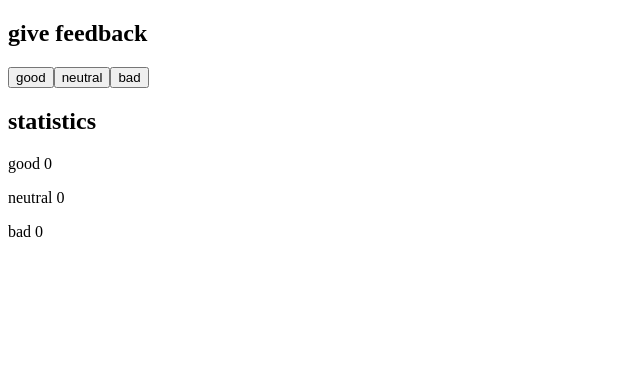
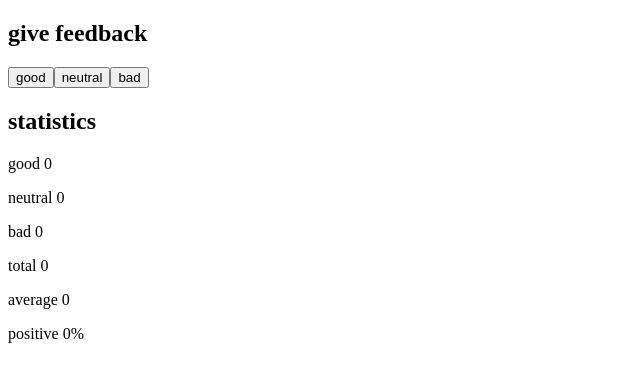
Before and after one commit to Coder-3/fullstack-open-2020, a React (Create React App) app in the folder part1/unicafe/: page / in a window 1280 px wide. Shown: the top 382 px of the page, without its empty margins (0-640 px from the left). Built offline with nearby package versions, Linux system fonts and the light colour scheme.

Commit message:
1.7: unicafe step2

```diff
--- a/part1/unicafe/src/index.js
+++ b/part1/unicafe/src/index.js
@@ -29,6 +29,18 @@ const App = () => {
     setBad(badValue)
   }
 
+  const total = () => {
+    return (good + neutral + bad)
+  }
+
+  const average = () => {
+    return  total() === 0 ? 0 : ((good * 1) + (bad * (-1))) / total()
+  }
+
+  const positive = () => {
+    return total() === 0 ? '0%' : ((good / total()) * 100) + "%"
+  }
+
   return (
     <div>
       <Heading header="give feedback" />
@@ -39,6 +51,9 @@ const App = () => {
       <Statistic quality="good" quantity={good} />
       <Statistic quality="neutral" quantity={neutral} />
       <Statistic quality="bad" quantity={bad} />
+      <p>total {total()}</p>
+      <p>average {average()}</p>
+      <p>positive {positive()}</p>
     </div>
   )
 }
```
